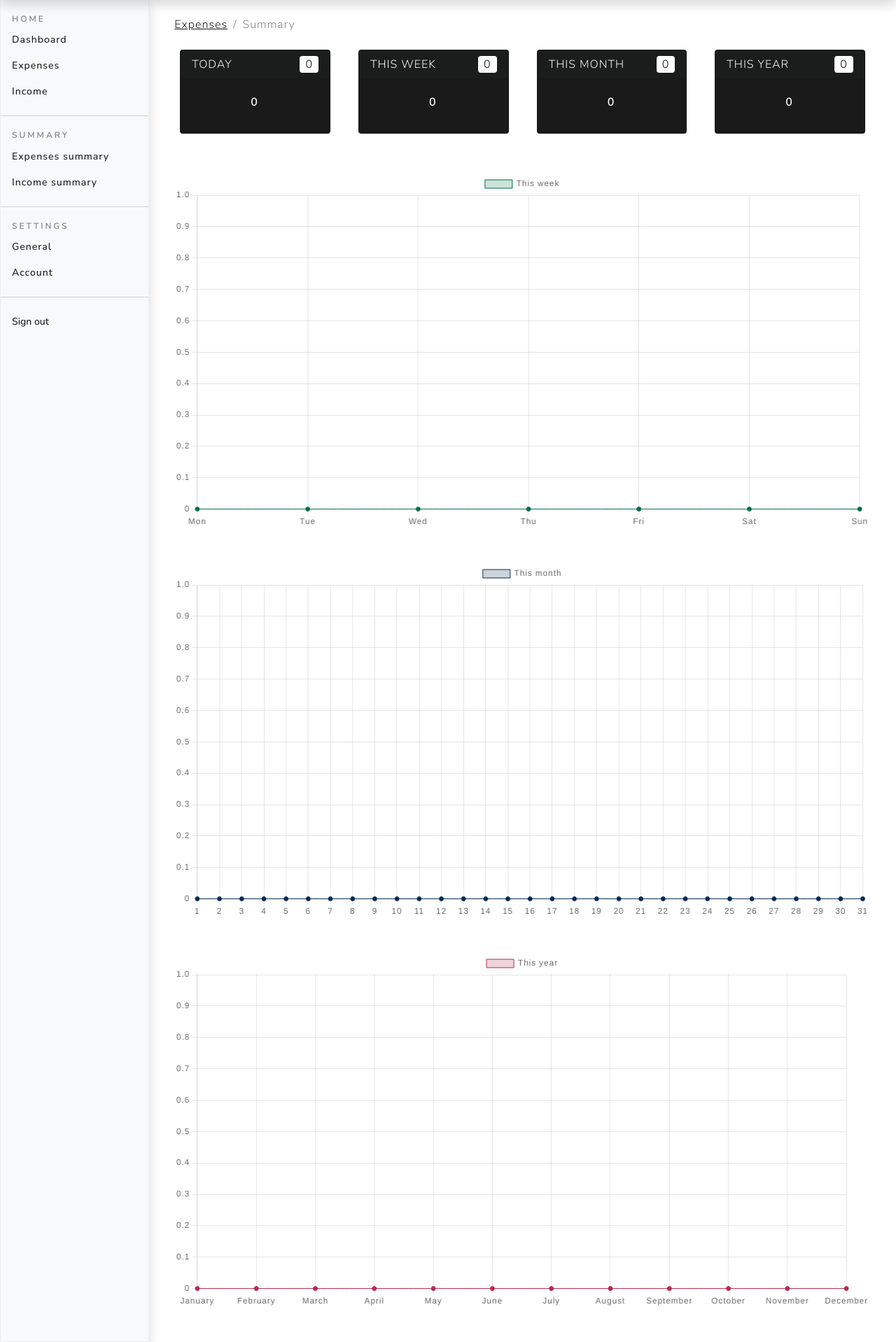
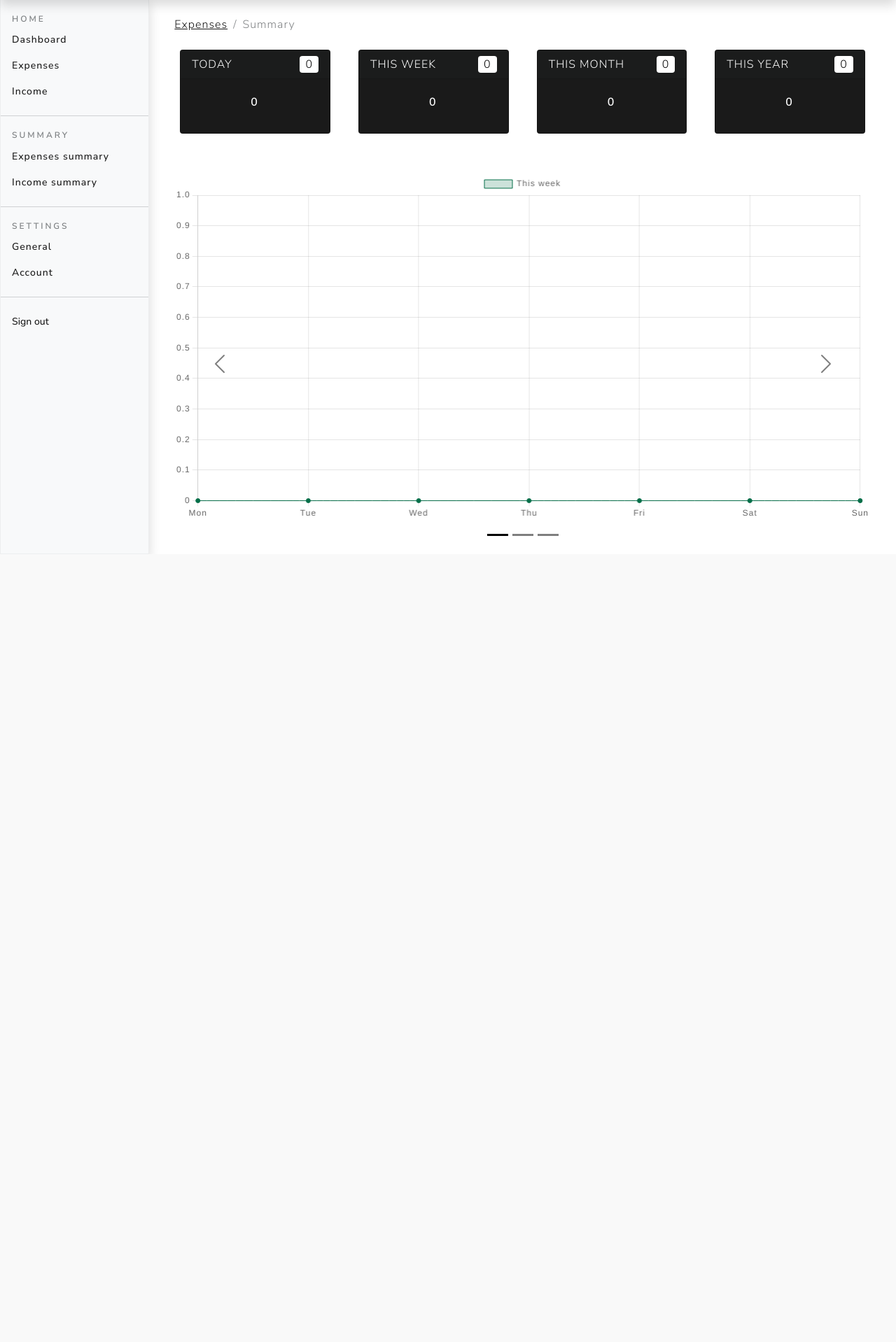
Before and after one commit to R4yya/Django-Income-Expense-Website, a Django app: page /expenses/expense-stats in a window 1280 px wide. Shown: the part 43-1961 px from the top of the page at 70% size. After the commit the page ends 835 px from the top, so only its background shows below. Run offline with Django 4.2, Linux system fonts and the light colour scheme; the visitor is signed in with stand-in values (Sample User, id 1); data that the repository does not hold is empty; some libraries are stand-ins or nearby versions.

Commit message:
Update expense-stats.html

```diff
--- a/expenseswebsite/templates/expenses/expense-stats.html
+++ b/expenseswebsite/templates/expenses/expense-stats.html
@@ -79,11 +79,33 @@
         </div>
     </div>
     <div class="row">
-        <canvas id="expenseThisWeekChart" class="mb-5"></canvas>
-        <canvas id="expenseThisMonthChart" class="mb-5"></canvas>
-        <canvas id="expenseThisYearChart" class="mb-5"></canvas>
+        <div id="expenseStatsCarousel" class="carousel carousel-dark slide" data-bs-ride="carousel">
+            <div class="carousel-indicators">
+                <a type="button" data-bs-target="#expenseStatsCarousel" data-bs-slide-to="0" class="active" aria-current="true" aria-label="Slide 1"></a>
+                <a type="button" data-bs-target="#expenseStatsCarousel" data-bs-slide-to="1" aria-label="Slide 2"></a>
+                <a type="button" data-bs-target="#expenseStatsCarousel" data-bs-slide-to="2" aria-label="Slide 3"></a>
+            </div>
+            <div class="carousel-inner">
+                <div class="carousel-item item-1 active">
+                    <canvas id="expenseThisWeekChart" class="d-block w-100 mb-5"></canvas>
+                </div>
+                <div class="carousel-item item-2">
+                    <canvas id="expenseThisMonthChart" class="d-block w-100 mb-5"></canvas>
+                </div>
+                <div class="carousel-item item-3">
+                    <canvas id="expenseThisYearChart" class="d-block w-100 mb-5"></canvas>
+                </div>
+            </div>
+            <a class="carousel-control-prev" href="#expenseStatsCarousel" role="button" data-bs-slide="prev">
+                <span class="carousel-control-prev-icon" aria-hidden="true"></span>
+                <span class="visually-hidden">Previous</span>
+            </a>
+            <a class="carousel-control-next" href="#expenseStatsCarousel" role="button" data-bs-slide="next">
+                <span class="carousel-control-next-icon" aria-hidden="true"></span>
+                <span class="visually-hidden">Next</span>
+            </a>
+        </div>
     </div>
-
 </div>
 <script src="{% static 'js/expense_long_term_stat.js' %}"></script>
 <script src="{% static 'js/expense_card_stat.js' %}"></script>
```
